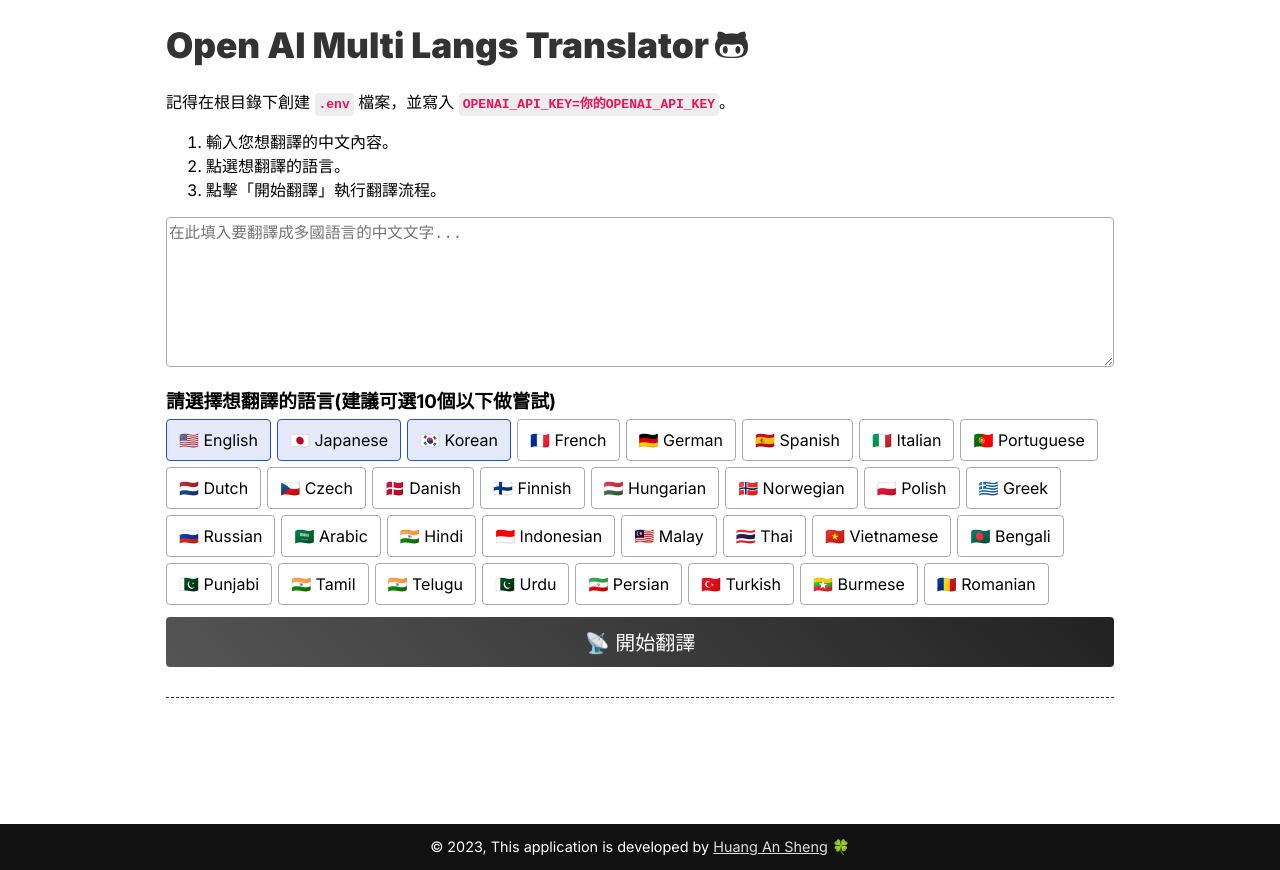
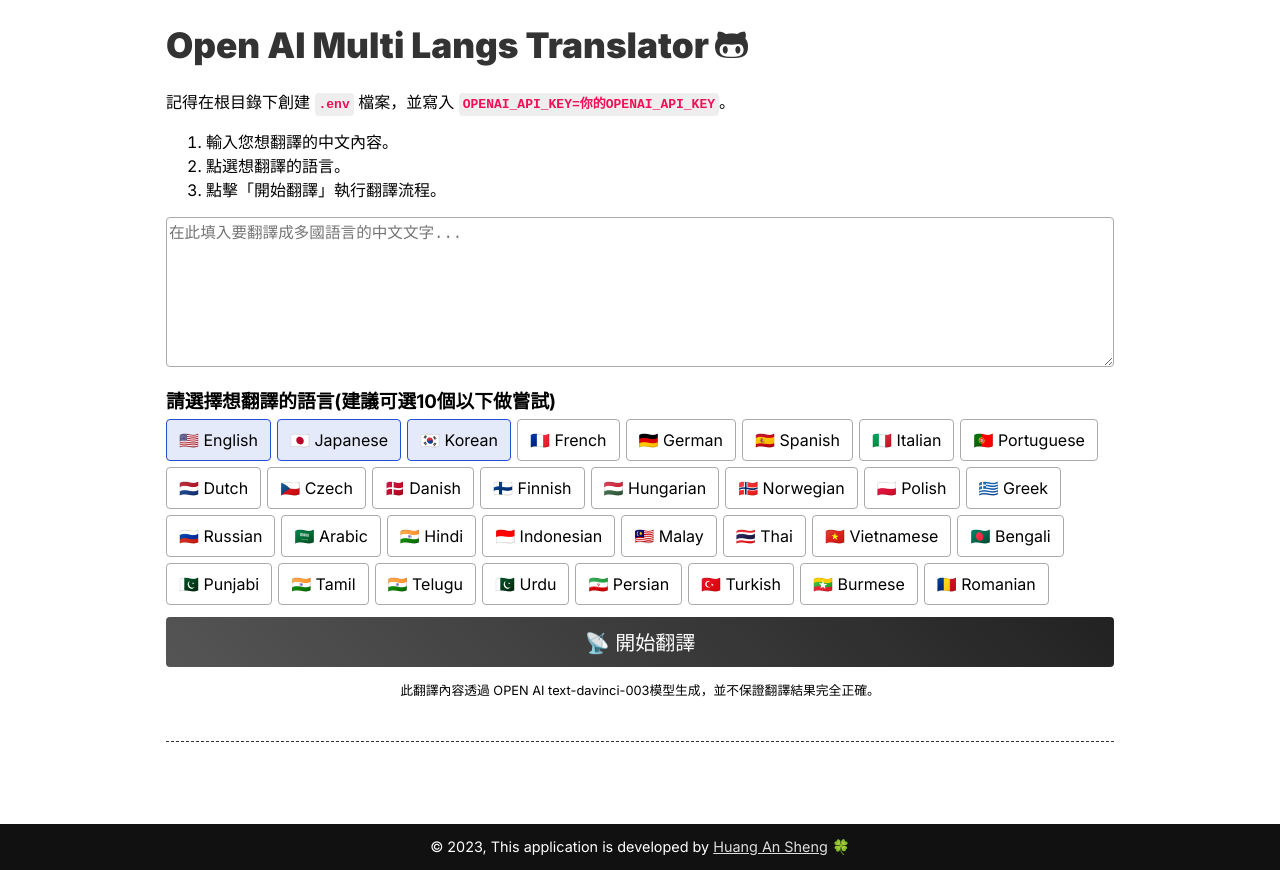
Before and after one commit to andy19910102/openai-multi-langs-translator, a Next.js app: page / in a window 1280 px wide. Built offline with nearby package versions, Linux system fonts and the light colour scheme.

Commit message:
Add small text

```diff
--- a/components/Form.js
+++ b/components/Form.js
@@ -90,6 +90,7 @@
                     {langListDOM}
                 </div>
                 <button className="btn" type="submit">📡 開始翻譯</button>
+                <p className="small text-center">此翻譯內容透過 OPEN AI text-davinci-003模型生成，並不保證翻譯結果完全正確。</p>
             </form>
         </div>
     )
--- a/pages/styles/global.css
+++ b/pages/styles/global.css
@@ -11,6 +11,14 @@
 
 * {
     box-sizing: border-box;
+}
+
+.small {
+    font-size: .8em;
+}
+
+.text-center {
+    text-align: center;
 }
 
 body {
```
